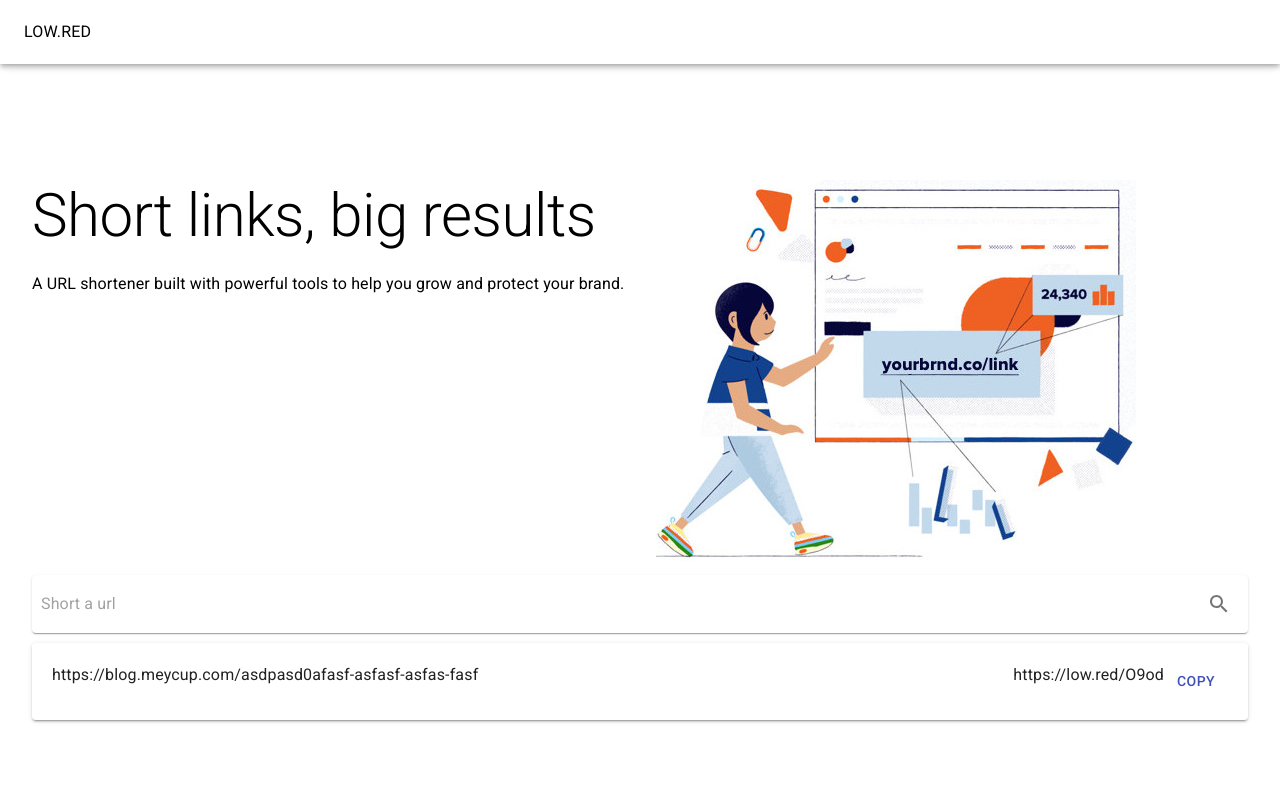
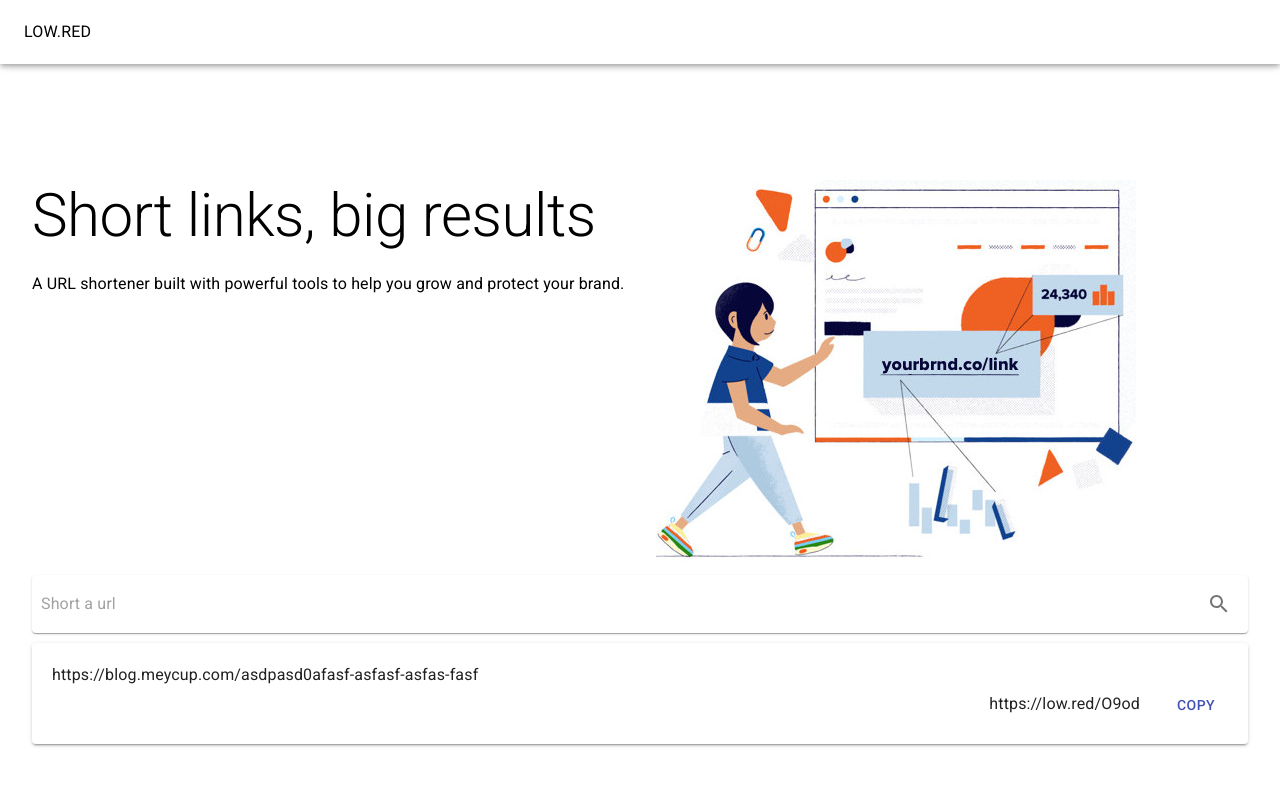
Before and after one commit to williamspacefire/low.red, a Next.js app: page / in a window 1280 px wide. Shown: the top 786 px of the page. Built offline with nearby package versions, Linux system fonts and the light colour scheme.

Commit message:
Some work

```diff
--- a/pages/index.js
+++ b/pages/index.js
@@ -28,6 +28,8 @@ export default function index() {
                         </Grid>
                     </Grid>
                 </Grid>
+
+                {/*Shortener bar*/}
                 <Paper component="form" style={{padding:"5px",marginTop:"10px",display:"flex"}}>
                     <InputBase
                         name="short"
@@ -37,12 +39,21 @@ export default function index() {
                             <Search/>
                         </IconButton>
                 </Paper>
+
+                 {/*List of shortened urls*/}
                 <Paper style={{padding:"20px", display:"flex",marginTop:10}} elevation={2}>
-                    <Typography style={{flex:1}} variant="body1">https://blog.meycup.com/asdpasd0afasf-asfasf-asfas-fasf</Typography>
-                    <Typography variant="body1">https://low.red/O9od</Typography>
-                    <Button color="primary">
-                        Copy
-                    </Button>
+                    <Grid container>
+                        <Grid item justify="flex-start">
+                            <Typography style={{flex:1}} variant="body1">
+                                https://blog.meycup.com/asdpasd0afasf-asfasf-asfas-fasf
+                            </Typography>
+                        </Grid>
+
+                        <Grid container justify="flex-end" alignItems="baseline" spacing={3}>
+                            <Grid item><Typography variant="body1">https://low.red/O9od</Typography></Grid>
+                            <Grid item><Button color="primary">Copy</Button></Grid>
+                        </Grid>
+                    </Grid>
                 </Paper>
             </Container>
         </>
```
